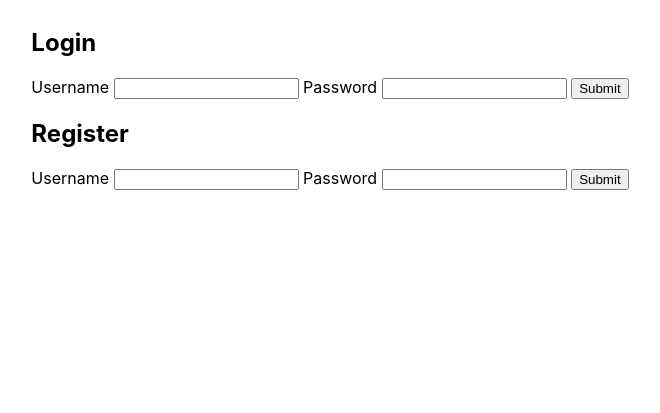
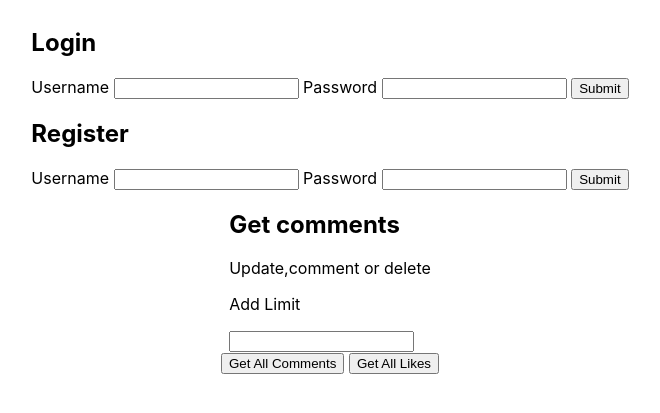
Before and after one commit to Vica17/VETO-Gruppexamination, a PHP site: template src/public/views/index.php in a window 1280 px wide. Shown: the top 413 px of the page, without its empty margins (310-970 px from the left). Run offline with PHP 8.4, Linux system fonts and the light colour scheme; the template is opened without the code that fills it, so the values that code supplies are empty.

Commit message:
comments and likes method

```diff
--- a/src/public/scripts/main.js
+++ b/src/public/scripts/main.js
@@ -1,4 +1,28 @@
-var api2 = (function (){
+
+async function getAllComments() {
+  let userComments = await api.fetchData("comments");
+  console.log(userComments);
+}
+async function getAllLikes() {
+  let userLikes = await api.fetchData("likes");
+  console.log(userLikes);
+}
+
+
+ async function deleteComment(id)
+{
+  let deleteOneComment = await api.fetchData("comments")+id;
+  console.log(deleteOneComment);
+}
+async function creteComments (res,name) {
+
+}
+
+getAllComments();
+getAllLikes();
+deleteComment();
+
+/*var api2 = (function (){
 
   async function get(route) {
     return await fetch("api/" + route)
@@ -17,7 +41,9 @@ function getAllEntries(){
   fetch('api/entries')
     .then(res => res.json())
     .then(console.log);
-}
+}*/
+
+/*
 function postEntires(){
   const formData = new FormData();
   const entriesInput = document.getElementById('entriesInput');
@@ -34,4 +60,4 @@ fetch('api/entries',postOptions)
 .then((newEntry) => {
   document.body.insertAdjacentHTML('beforeend', newEntry.data.content);
 });
-}
+}*/
--- a/src/public/views/index.php
+++ b/src/public/views/index.php
@@ -17,9 +17,23 @@
 
   </div>
 
+  <div class="getItcomments">
+    <h2>Get comments</h2>
+    <p>Update,comment or delete</p>
+    <div class="addLimit">
+      <p>Add Limit</p>
+      <input type="number" id="limitInput"/>
+    </div>
+  </div>
+
+  <div class="button-wrapper">
+    <button onclick="getAllComments()" id="getComments">Get All Comments</button>
+    <button onclick="getAllLikes()" id="getLikes">Get All Likes</button>
+  </div>
 
 
+
+  <script src="scripts/api.js"></script>
   <script src="scripts/main.js"></script>
-  <script src="scripts/api.js"></script>
 
 <?php require 'components/footer.php'; ?>
```
